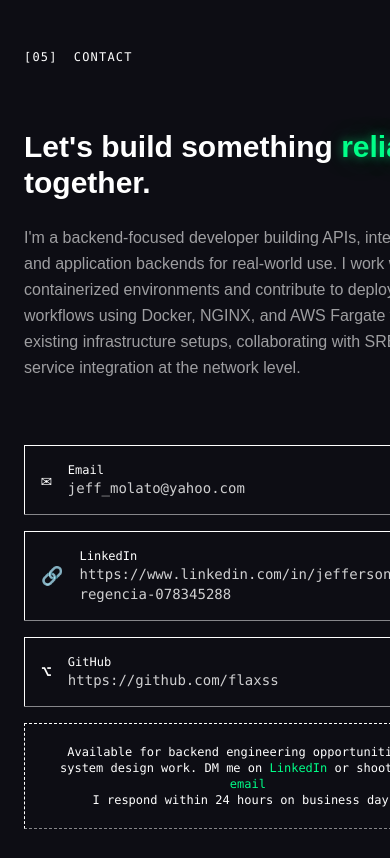
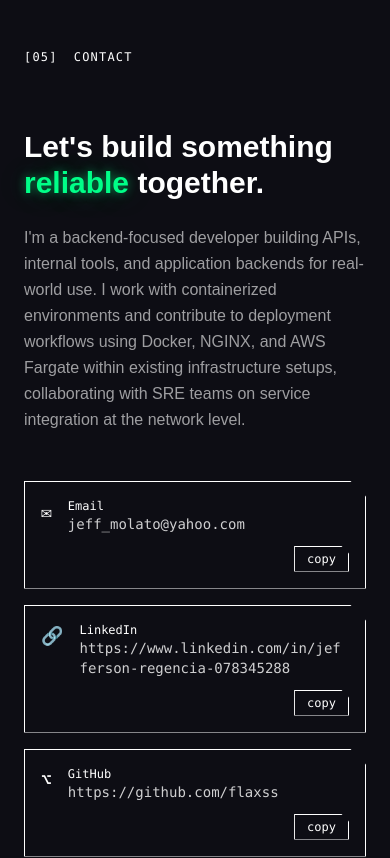
Before and after one commit to flaxss/portfolio, a React (Vite) app: page / in a window 390 px wide. Shown: the part 8120-8978 px from the top of the page. Built offline with nearby package versions, Linux system fonts and the light colour scheme.

Commit message:
chore: adjustment on contact no mobile responsive

```diff
--- a/src/components/Contact.tsx
+++ b/src/components/Contact.tsx
@@ -39,7 +39,7 @@ export default function Contact() {
           <div className="flex-1 h-px bg-border" />
         </div>
 
-        <div className="grid lg:grid-cols-2 gap-16 items-start">
+        <div className="grid grid-cols-1 lg:grid-cols-2 gap-12 lg:gap-16 items-start">
           {/* Left: message */}
           <div className="reveal space-y-6">
             <h2 className="font-display text-3xl lg:text-4xl text-white font-bold">
@@ -61,22 +61,21 @@ export default function Contact() {
           <div className="reveal reveal-delay-2 space-y-4">
             {/* Contact links */}
             {contacts.map(c => (
-              <div
-                key={c.key}
-                className="group flex items-center justify-between border border-border clip-corner p-4 hover:border-neon/40 hover:bg-neon/5 transition-all duration-200"
-              >
-                <a href={c.href} target='_blank' className="flex items-center gap-4">
-                  <span className="font-mono text-lg">{c.icon}</span>
-                  <div>
+              <div key={c.key} className="group flex flex-col sm:flex-row sm:items-center sm:justify-between gap-3 border border-border clip-corner p-4 hover:border-neon/40 hover:bg-neon/5 transition-all duration-200">
+                <a href={c.href} target="_blank" className="flex items-start sm:items-center gap-4 min-w-0">
+                  <span className="font-mono text-lg shrink-0">{c.icon}</span>
+
+                  <div className="min-w-0">
                     <div className="font-mono text-xs text-muted">{c.label}</div>
-                    <div className="font-mono text-sm text-white/80 group-hover:text-neon transition-colors">
+
+                    <div className="font-mono text-sm text-white/80 group-hover:text-neon transition-colors break-all sm:break-normal">
                       {c.value}
                     </div>
                   </div>
                 </a>
                 <button
                   onClick={() => copy(c.value, c.key)}
-                  className="font-mono text-xs border border-border text-muted px-3 py-1 clip-corner-sm hover:border-neon/40 hover:text-neon transition-all duration-200"
+                  className="font-mono text-xs border border-border text-muted px-3 py-1 clip-corner-sm hover:border-neon/40 hover:text-neon transition-all duration-200 self-end sm:self-auto"
                 >
                   {copied === c.key ? '✓ copied' : 'copy'}
                 </button>
```
